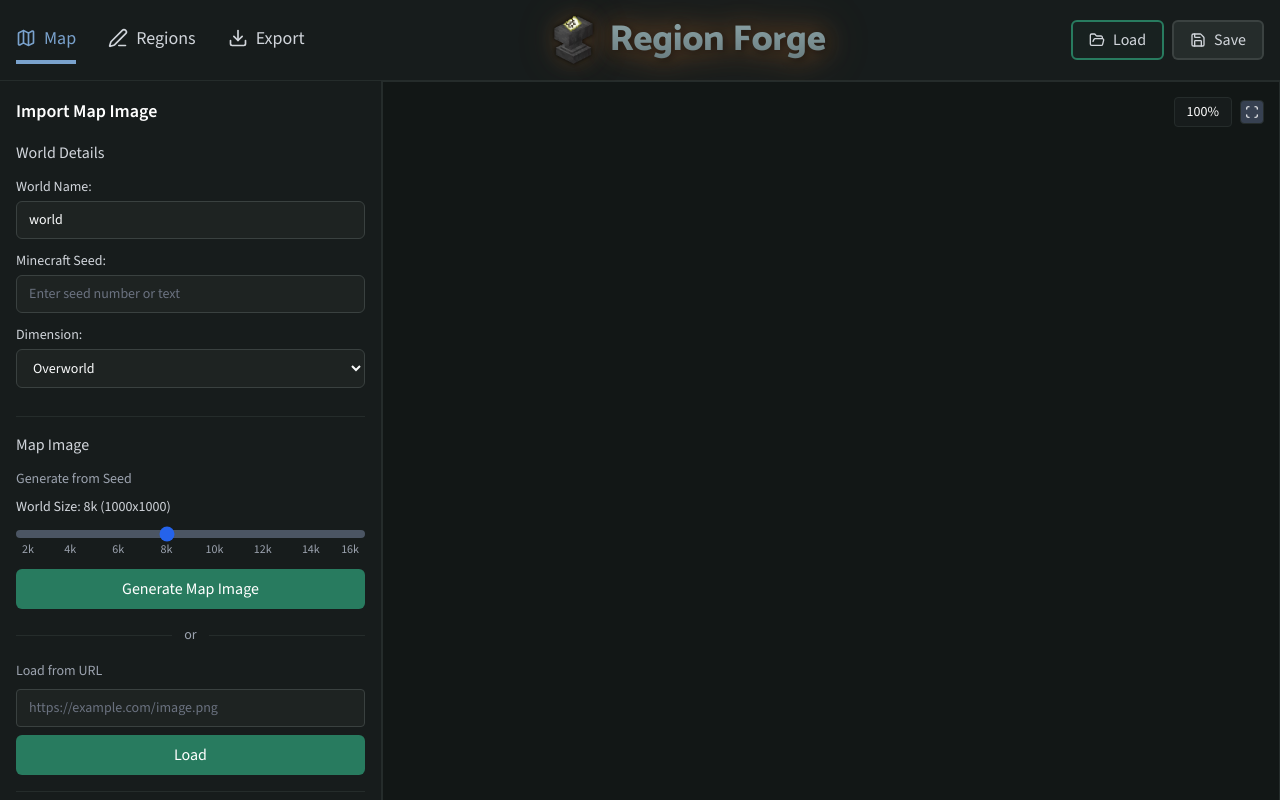
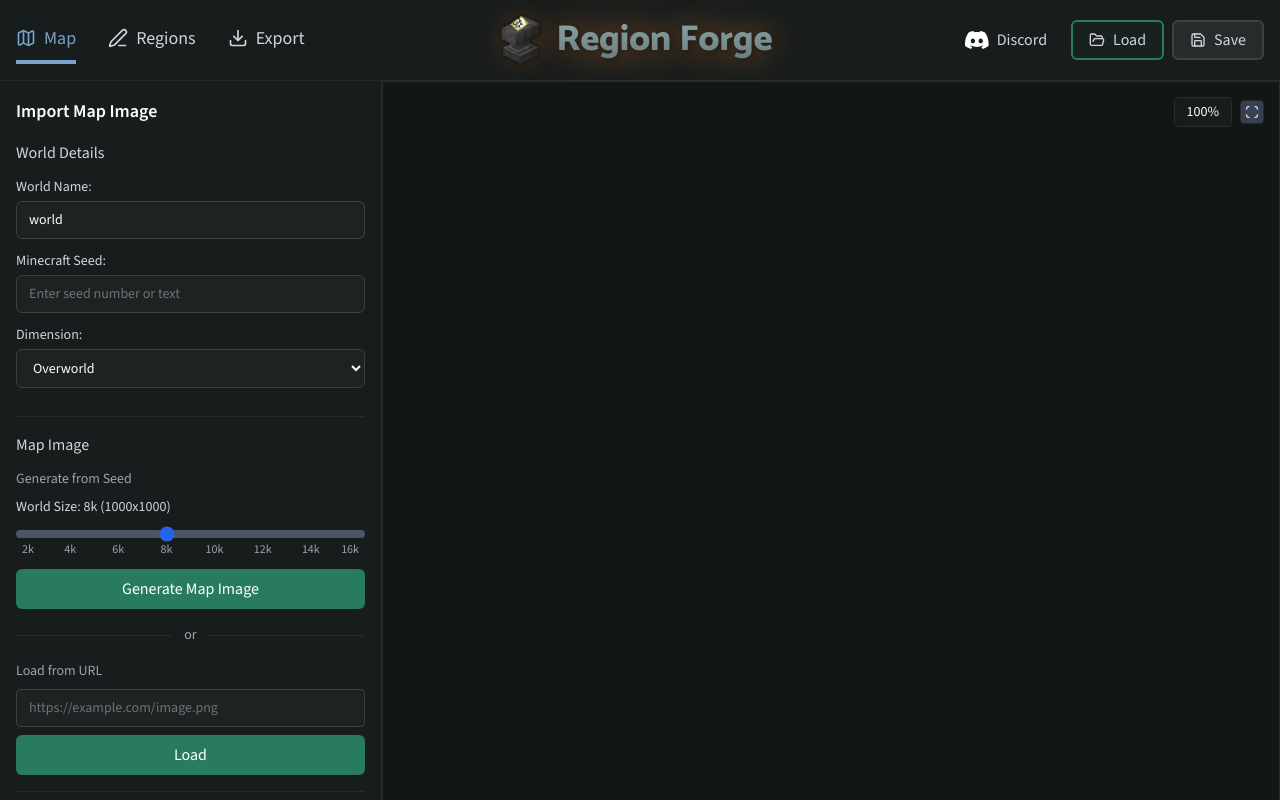
Before and after one commit to Biggsen/mc-region-maker, a React (Vite) app: page / in a window 1280 px wide. Built offline with nearby package versions, Linux system fonts and the light colour scheme.

Commit message:
discord link

```diff
--- a/src/components/MainApp.tsx
+++ b/src/components/MainApp.tsx
@@ -257,7 +257,16 @@
         }}>Region Forge</span>
       </div>
 
-      <div className="flex space-x-2">
+      <div className="flex items-center space-x-2">
+        <a
+          href="https://discord.gg/jhWemrA2xH"
+          target="_blank"
+          rel="noopener noreferrer"
+          className="flex items-center gap-2 text-gray-300 hover:text-white transition-colors mr-4"
+        >
+          <img src="/discord-symbol.svg" alt="Discord" className="w-6 h-6" />
+          <span>Discord</span>
+        </a>
         <Button
           variant="secondary-outline"
           onClick={handleLoadClick}
```
Also changed, not shown: public/discord-symbol.svg (added).
